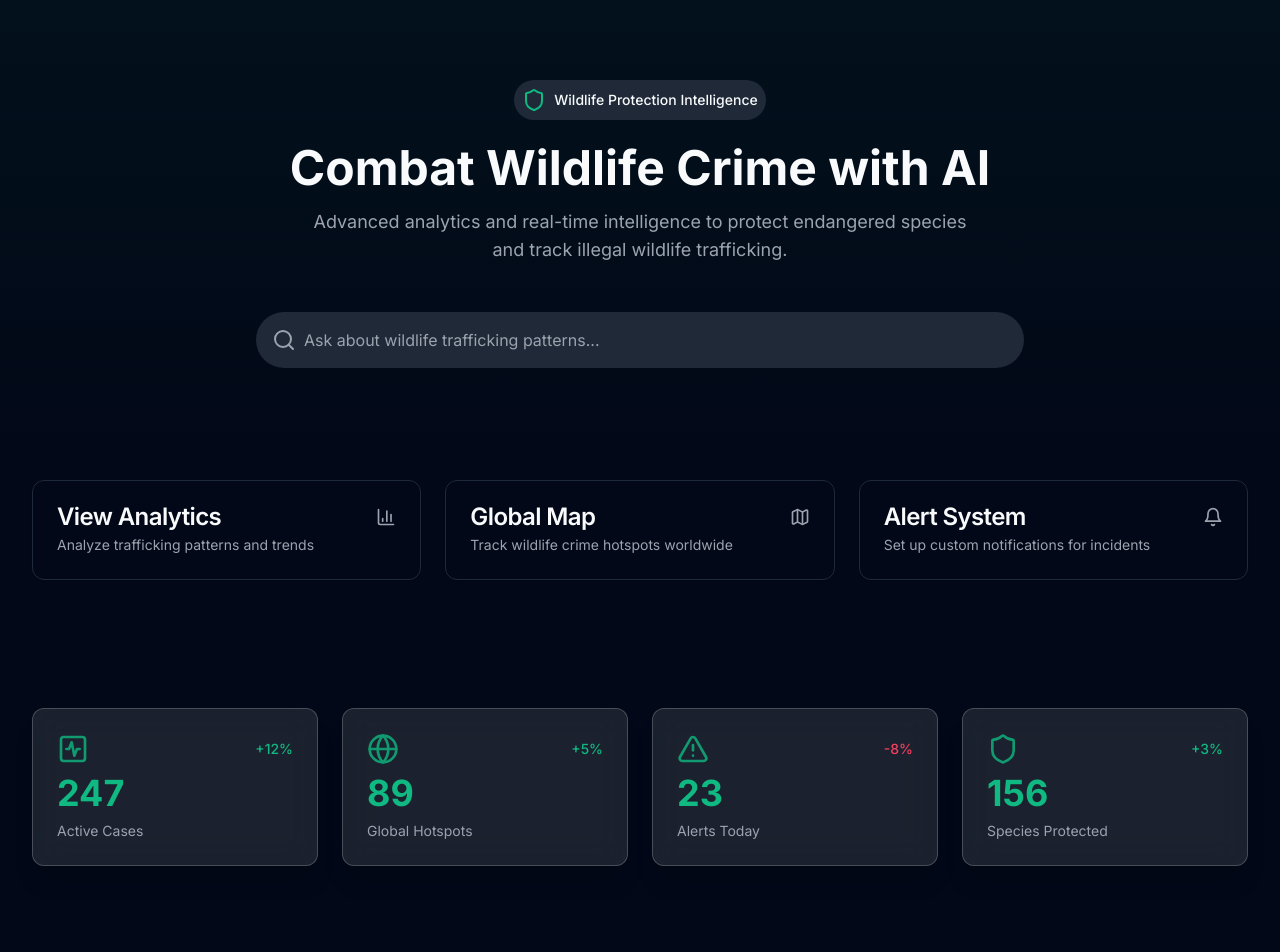
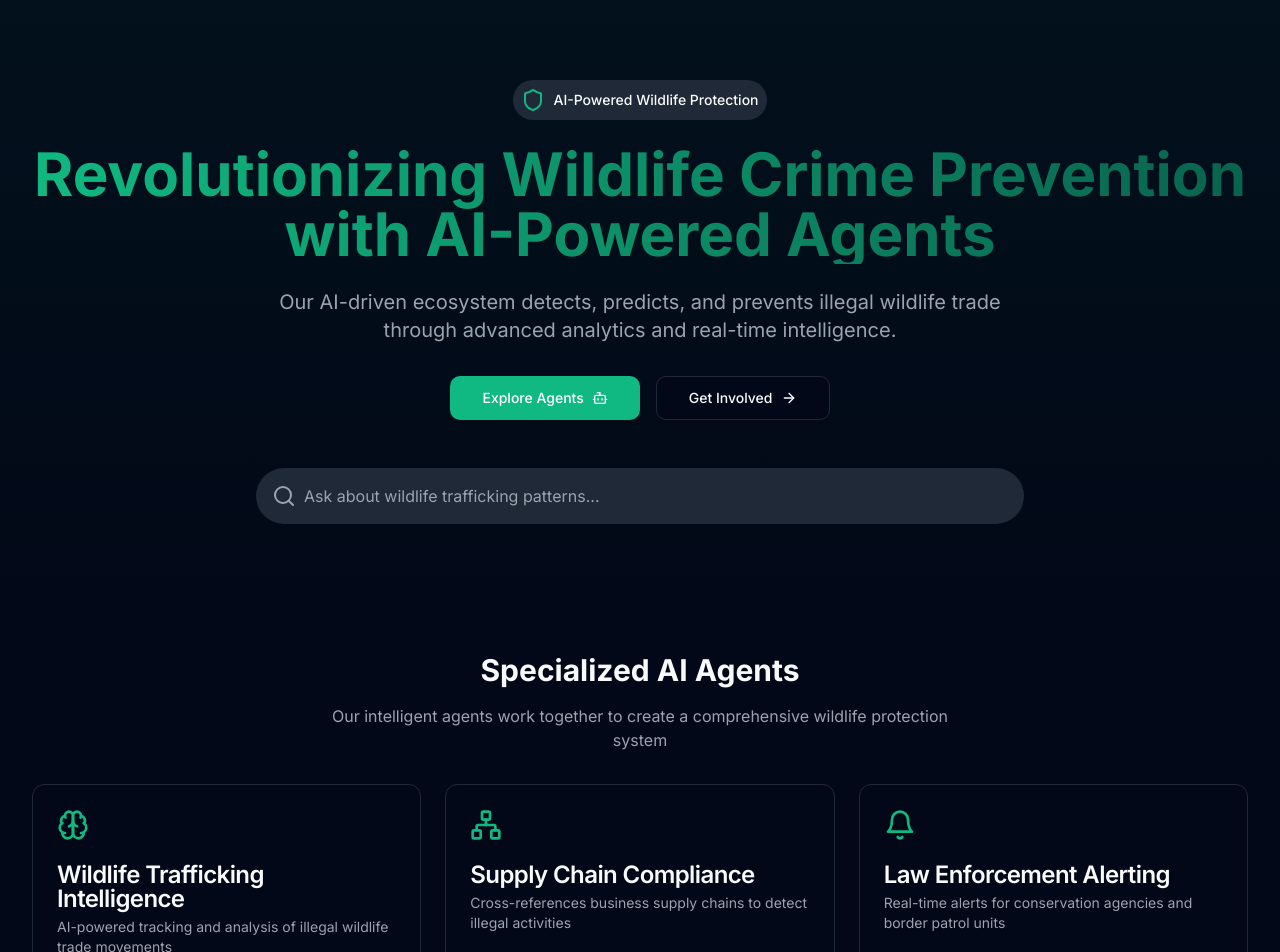
Before and after one commit to ObiwanKenobee/eco-sentinel-scope, a React (Vite) app: page / in a window 1280 px wide. Shown: the top 952 px of the page. Built offline with nearby package versions, Linux system fonts and the light colour scheme.

Commit message:
Enhance homepage hero section
Update hero section headline, subtext, and CTA buttons to reflect new marketing copy.  No changes to existing functionality.

```diff
--- a/src/pages/Index.tsx
+++ b/src/pages/Index.tsx
@@ -4,7 +4,7 @@ import { Link } from "react-router-dom";
 import QueryBox from "@/components/QueryBox";
 import Stats from "@/components/Stats";
 import RecentActivity from "@/components/RecentActivity";
-import { Shield, ArrowRight, Map, BarChart3, Bell } from 'lucide-react';
+import { Shield, ArrowRight, Map, BarChart3, Bell, Brain, Network, Bot } from 'lucide-react';
 import { Button } from "@/components/ui/button";
 import { Card, CardContent, CardDescription, CardHeader, CardTitle } from "@/components/ui/card";
 
@@ -17,6 +17,24 @@ const Index = () => {
     { name: "Rhinos", risk: "High", region: "Africa", trend: "-15%" },
   ];
 
+  const agentCards = [
+    {
+      title: "Wildlife Trafficking Intelligence",
+      icon: <Brain className="w-8 h-8 text-primary" />,
+      description: "AI-powered tracking and analysis of illegal wildlife trade movements",
+    },
+    {
+      title: "Supply Chain Compliance",
+      icon: <Network className="w-8 h-8 text-primary" />,
+      description: "Cross-references business supply chains to detect illegal activities",
+    },
+    {
+      title: "Law Enforcement Alerting",
+      icon: <Bell className="w-8 h-8 text-primary" />,
+      description: "Real-time alerts for conservation agencies and border patrol units",
+    },
+  ];
+
   return (
     <div className="min-h-screen bg-background text-foreground">
       {/* Hero Section */}
@@ -25,17 +43,48 @@ const Index = () => {
         <div className="text-center mb-12 relative">
           <div className="inline-flex items-center justify-center p-2 rounded-full bg-accent mb-6">
             <Shield className="w-6 h-6 text-primary mr-2" />
-            <span className="text-sm font-medium">Wildlife Protection Intelligence</span>
+            <span className="text-sm font-medium">AI-Powered Wildlife Protection</span>
           </div>
-          <h1 className="text-4xl md:text-5xl font-bold mb-4 bg-clip-text text-gradient-primary">
-            Combat Wildlife Crime with AI
+          <h1 className="text-4xl md:text-6xl font-bold mb-6 bg-clip-text text-transparent bg-gradient-to-r from-primary to-primary/50">
+            Revolutionizing Wildlife Crime Prevention with AI-Powered Agents
           </h1>
-          <p className="text-lg text-muted-foreground max-w-2xl mx-auto">
-            Advanced analytics and real-time intelligence to protect endangered species
-            and track illegal wildlife trafficking.
+          <p className="text-xl text-muted-foreground max-w-3xl mx-auto mb-8">
+            Our AI-driven ecosystem detects, predicts, and prevents illegal wildlife trade through
+            advanced analytics and real-time intelligence.
+          </p>
+          <div className="flex items-center justify-center gap-4">
+            <Button size="lg" className="gap-2">
+              Explore Agents
+              <Bot className="w-4 h-4" />
+            </Button>
+            <Button size="lg" variant="outline" className="gap-2">
+              Get Involved
+              <ArrowRight className="w-4 h-4" />
+            </Button>
+          </div>
+        </div>
+        <QueryBox />
+      </section>
+
+      {/* AI Agents Section */}
+      <section className="container py-12">
+        <div className="text-center mb-8">
+          <h2 className="text-3xl font-bold mb-4">Specialized AI Agents</h2>
+          <p className="text-muted-foreground max-w-2xl mx-auto">
+            Our intelligent agents work together to create a comprehensive wildlife protection system
           </p>
         </div>
-        <QueryBox />
+        <div className="grid grid-cols-1 md:grid-cols-3 gap-6 mb-12">
+          {agentCards.map((agent, index) => (
+            <Card key={index} className="group hover:bg-accent/50 transition-all duration-300">
+              <CardHeader>
+                <div className="mb-4">{agent.icon}</div>
+                <CardTitle>{agent.title}</CardTitle>
+                <CardDescription>{agent.description}</CardDescription>
+              </CardHeader>
+            </Card>
+          ))}
+        </div>
       </section>
 
       {/* Quick Access Cards */}
```
